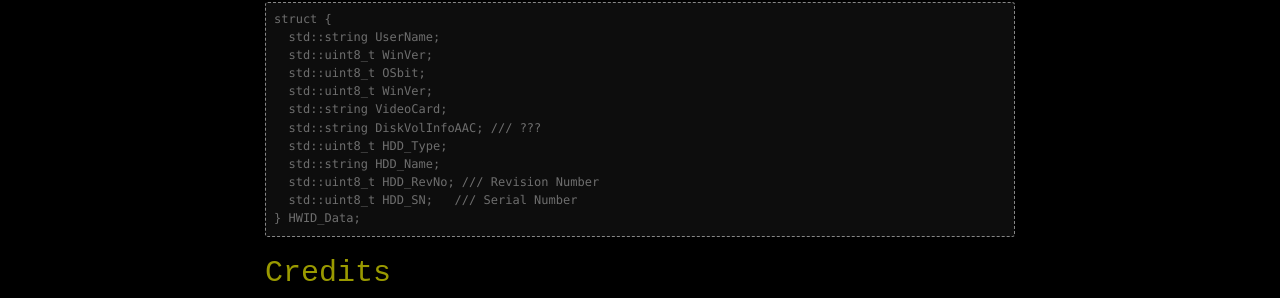
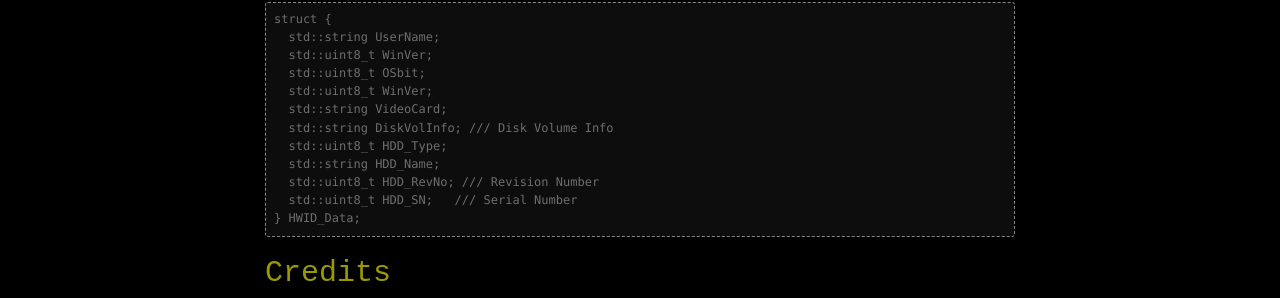
Before and after one commit to cpz/cpz.github.io, a Jekyll site: the page built from _posts/2020/2020-01-18-CSPL-Anti-Cheat-Analysis.md, in a window 1280 px wide. Shown: the part 1650-1948 px from the top of the page. Built offline with Jekyll 4.4.1, drawn with Linux system fonts in a browser that asks for light colours; comment, search, counter and statistics services are not loaded.

Commit message:
Update 2020-01-18-CSPL-Anti-Cheat-Analysis.md

```diff
--- a/_posts/2020/2020-01-18-CSPL-Anti-Cheat-Analysis.md
+++ b/_posts/2020/2020-01-18-CSPL-Anti-Cheat-Analysis.md
@@ -96,7 +96,7 @@ struct {
   std::uint8_t OSbit;
   std::uint8_t WinVer;
   std::string VideoCard;
-  std::string DiskVolInfoAAC; /// ???
+  std::string DiskVolInfo; /// Disk Volume Info
   std::uint8_t HDD_Type;
   std::string HDD_Name;
   std::uint8_t HDD_RevNo; /// Revision Number
```
